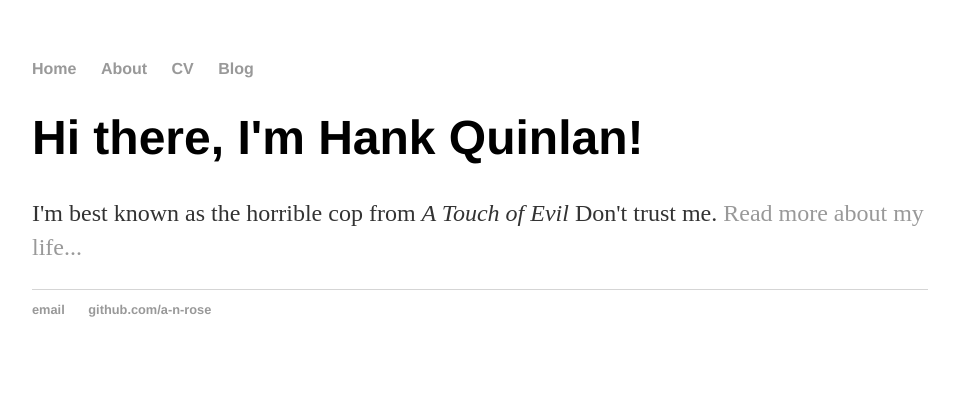
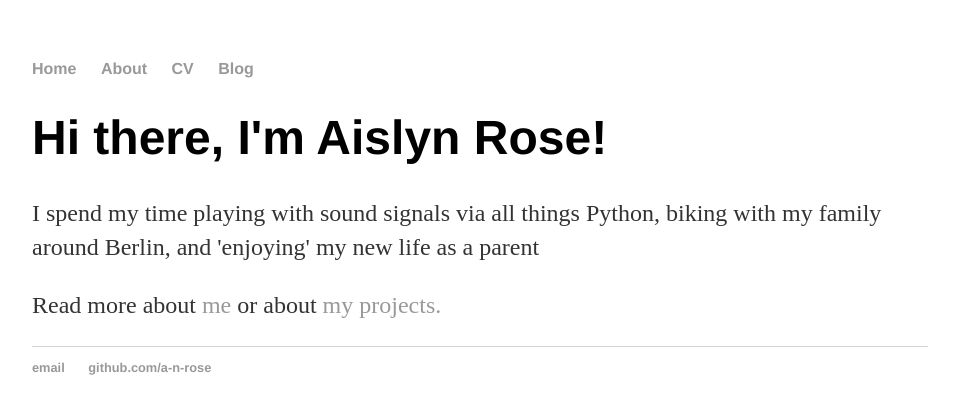
Before and after one commit to a-n-rose/a-n-rose.github.io, a Jekyll site: the page built from index.html, in a window 1280 px wide. Shown: the top 414 px of the page, without its empty margins (160-1115 px from the left). Built offline with Jekyll 4.4.1, drawn with Linux system fonts in a browser that asks for light colours.

Commit message:
Update index.html

```diff
--- a/index.html
+++ b/index.html
@@ -1,8 +1,9 @@
 ---
 layout: default
-title: Hank Quinlan, Horrible Cop
+title: Aislyn Rose, Wave-Enthusiast Coder
 ---
 <div class="blurb">
-	<h1>Hi there, I'm Hank Quinlan!</h1>
-	<p>I'm best known as the horrible cop from <em>A Touch of Evil</em> Don't trust me. <a href="/about">Read more about my life...</a></p>
+	<h1>Hi there, I'm Aislyn Rose!</h1>
+	<p>I spend my time playing with sound signals via all things Python, biking with my family around Berlin, and 'enjoying' my new life as a parent</p>
+	<p>Read more about <a href="/about">me</a> or about <a href="/projects"> my projects.</a> </p>
 </div><!-- /.blurb -->
```
